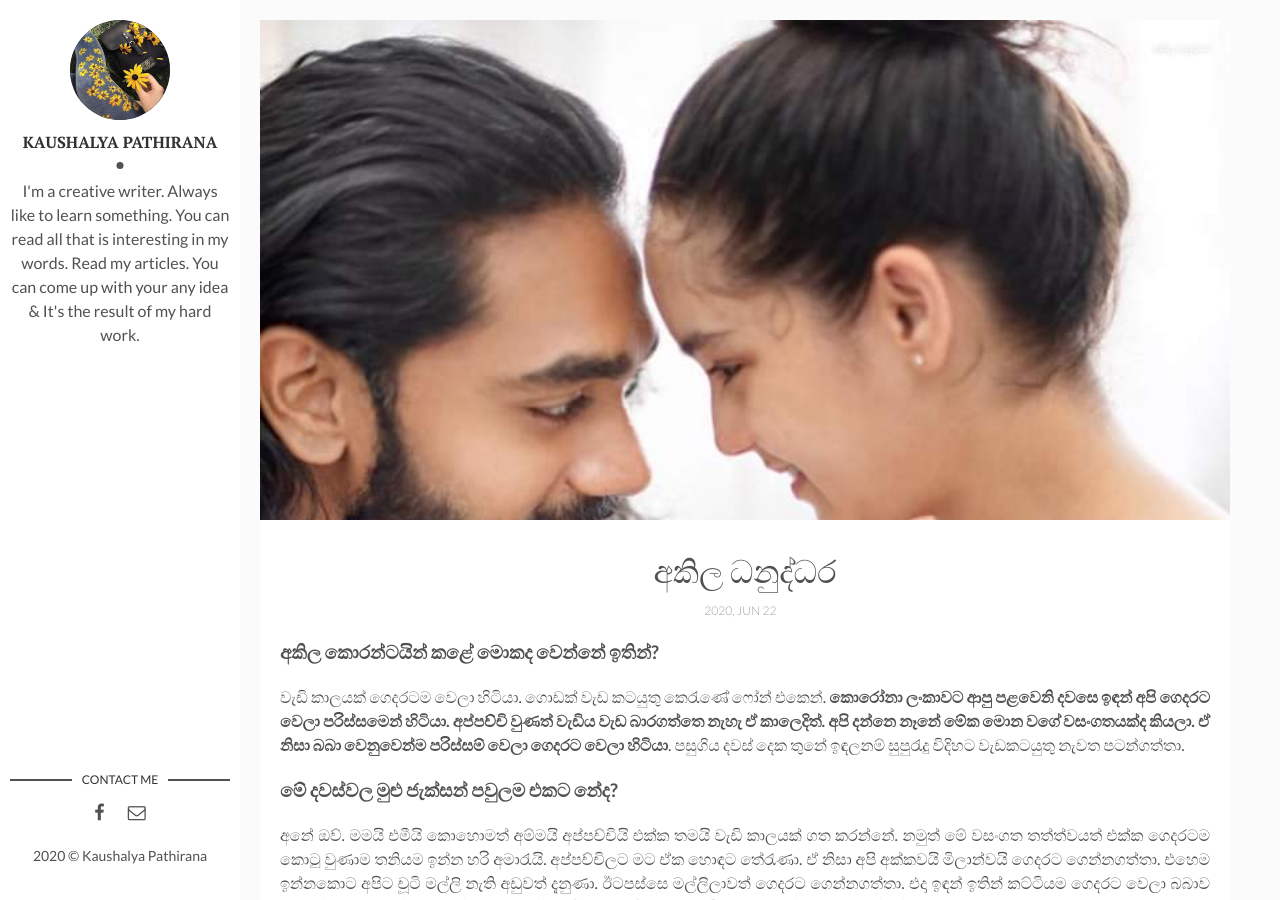
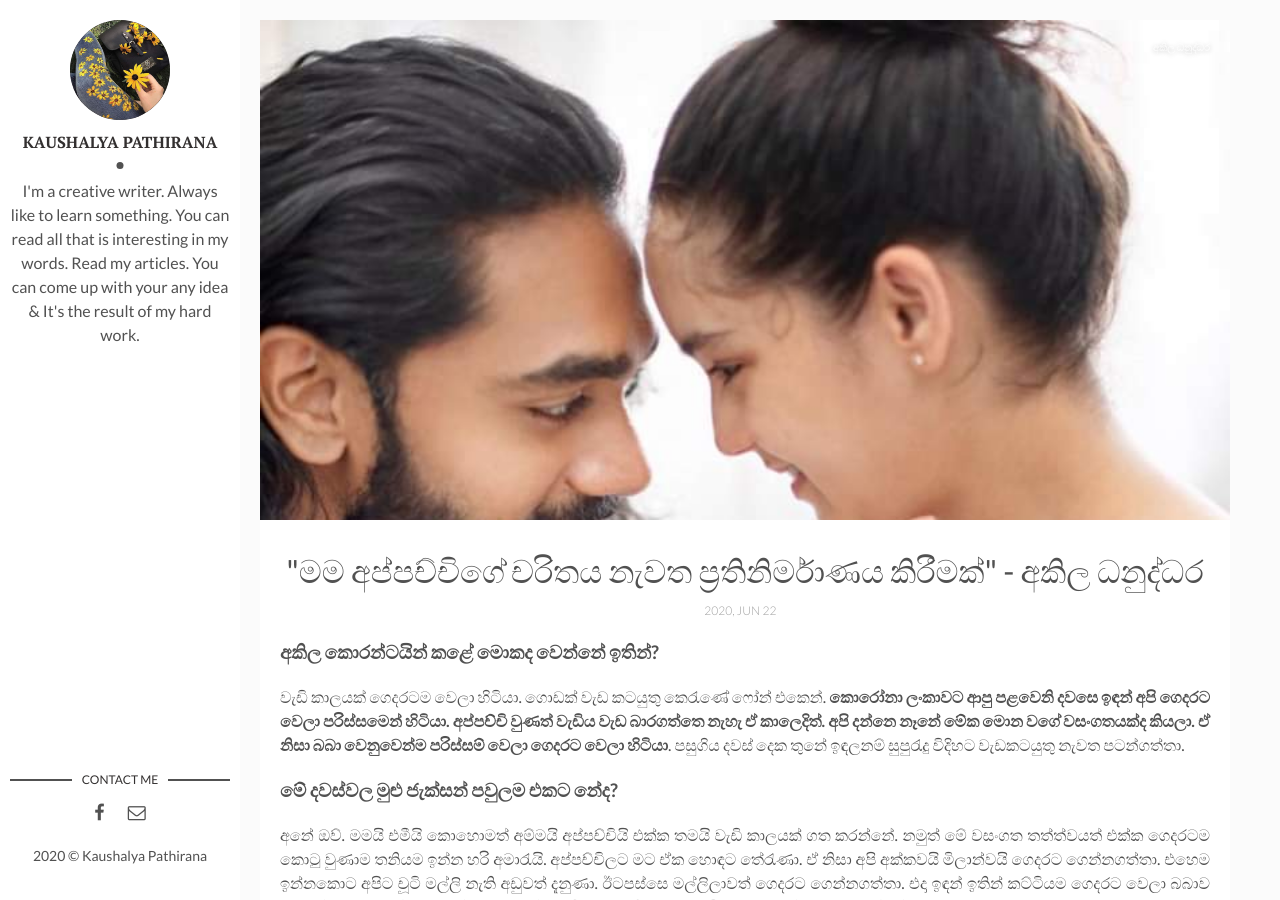
Before and after one commit to erandikaushalya/erandikaushalya.github.io, a Jekyll site: the page built from _posts/2020-06-22-අකිල-ධනුද්ධර.md, in a window 1280 px wide and 900 px high. Built offline with Jekyll 4.4.1, drawn with Linux system fonts in a browser that asks for light colours.

Commit message:
post updated

```diff
--- a/_posts/2020-06-22-අකිල-ධනුද්ධර.md
+++ b/_posts/2020-06-22-අකිල-ධනුද්ධර.md
@@ -1,5 +1,5 @@
 ---
-title: අකිල ධනුද්ධර
+title: '"මම අප්පච්චිගේ චරිතය නැවත ප්‍රතිනිර්මාණය කිරීමක්" - අකිල ධනුද්ධර'
 layout: post
 description: |-
   අකිල කොරන්ටයින් කළේ මොකද වෙන්නේ ඉතින්?
```
